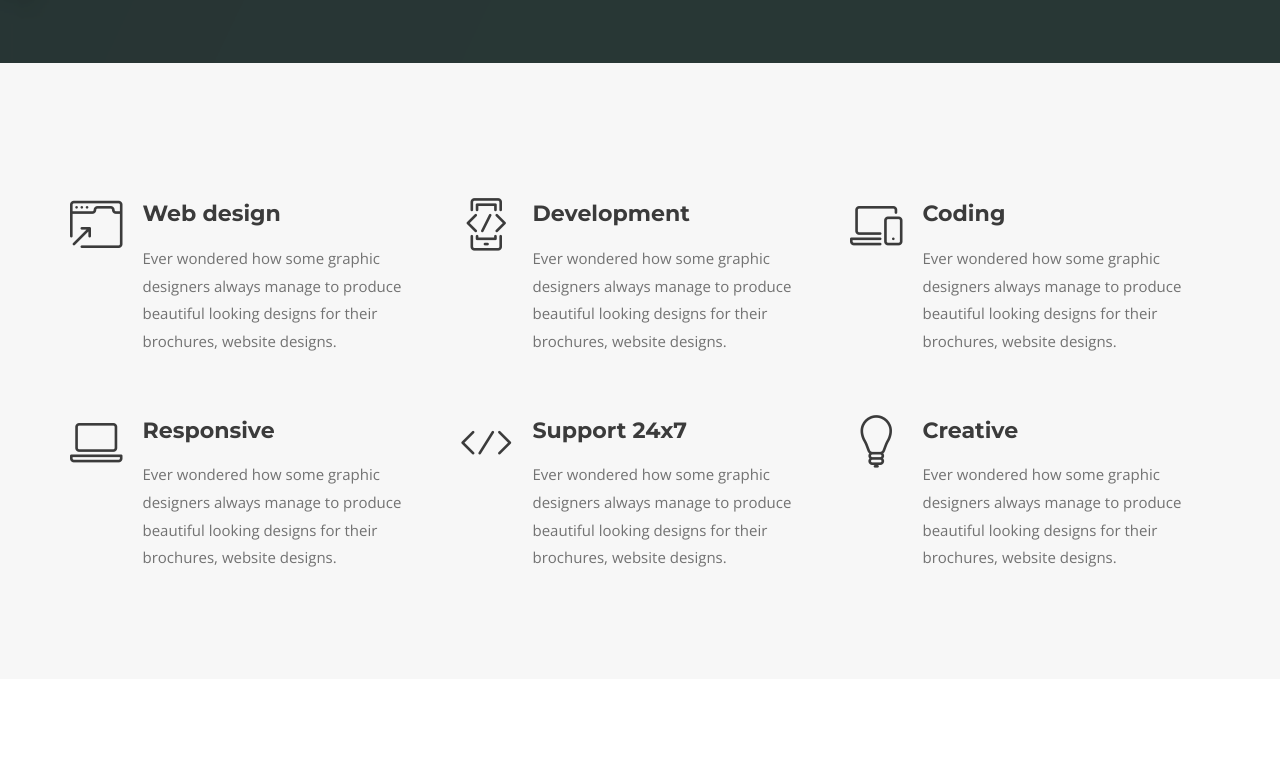
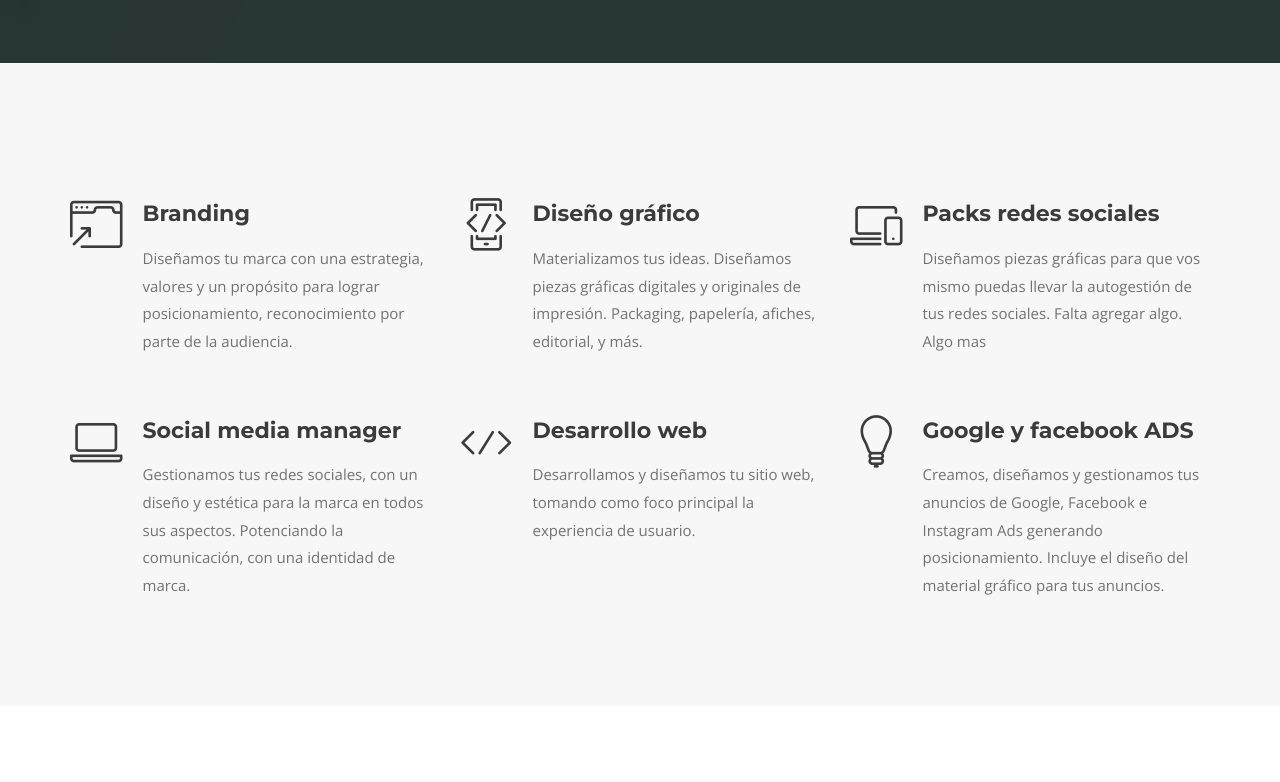
Before and after one commit to belubel5/agenciamkt, a plain HTML site: page dist/html/pages/services2.html in a window 1280 px wide. Shown: the part 562-1344 px from the top of the page. Drawn offline with nearby package versions, Linux system fonts and the light colour scheme; a web font is replaced by a local one.

Commit message:
Arreglo service2.html

```diff
--- a/dist/html/pages/services2.html
+++ b/dist/html/pages/services2.html
@@ -153,45 +153,45 @@
                 <div class="col-base col-feature col-sm-6 col-md-4">
                   <div class="media-left"><i class="icon text-dark icon-new-tab"></i></div>
                   <div class="media-right">
-                    <h5>Web design</h5>
-                    <p>Ever wondered how some graphic designers always manage to produce beautiful looking designs for their brochures, website designs.</p>
+                    <h5>Branding</h5>
+                    <p>Diseñamos tu marca con una estrategia, valores y un propósito para lograr posicionamiento, reconocimiento por parte de la audiencia.</p>
                   </div>
                 </div>
                 <div class="col-base col-feature col-sm-6 col-md-4">
                   <div class="media-left"><i class="icon text-dark icon-smartphone-embed"></i></div>
                   <div class="media-right">
-                    <h5>Development</h5>
-                    <p>Ever wondered how some graphic designers always manage to produce beautiful looking designs for their brochures, website designs.</p>
+                    <h5>Diseño gráfico</h5>
+                    <p>Materializamos tus ideas. Diseñamos piezas gráficas digitales y originales de impresión. Packaging, papelería, afiches, editorial, y más.</p>
                   </div>
                 </div>
                 <div class="clearfix visible-sm"></div>
                 <div class="col-base col-feature col-sm-6 col-md-4">
                   <div class="media-left"><i class="icon text-dark icon-laptop-phone"></i></div>
                   <div class="media-right">
-                    <h5>Coding</h5>
-                    <p>Ever wondered how some graphic designers always manage to produce beautiful looking designs for their brochures, website designs.</p>
+                    <h5>Packs redes sociales</h5>
+                    <p>Diseñamos piezas gráficas para que vos mismo puedas llevar la autogestión de tus redes sociales. Falta agregar algo. Algo mas</p>
                   </div>
                 </div>
                 <div class="col-base col-feature col-sm-6 col-md-4">
                   <div class="media-left"><i class="icon text-dark icon-laptop"></i></div>
                   <div class="media-right">
-                    <h5>Responsive</h5>
-                    <p>Ever wondered how some graphic designers always manage to produce beautiful looking designs for their brochures, website designs.</p>
+                    <h5>Social media manager</h5>
+                    <p>Gestionamos tus redes sociales, con un diseño y estética para la marca en todos sus aspectos. Potenciando la comunicación, con una identidad de marca.</p>
                   </div>
                 </div>
                 <div class="col-base col-feature col-sm-6 col-md-4">
                   <div class="media-left"><i class="icon text-dark icon-code"></i></div>
                   <div class="media-right">
-                    <h5>Support 24x7</h5>
-                    <p>Ever wondered how some graphic designers always manage to produce beautiful looking designs for their brochures, website designs.</p>
+                    <h5>Desarrollo web</h5>
+                    <p>Desarrollamos y diseñamos tu sitio web, tomando como foco principal la experiencia de usuario.</p>
                   </div>
                 </div>
                 <div class="clearfix visible-sm"></div>
                 <div class="col-base col-feature col-sm-6 col-md-4">
                   <div class="media-left"><i class="icon text-dark icon-lamp"></i></div>
                   <div class="media-right">
-                    <h5>Creative</h5>
-                    <p>Ever wondered how some graphic designers always manage to produce beautiful looking designs for their brochures, website designs.</p>
+                    <h5>Google y facebook ADS</h5>
+                    <p>Creamos, diseñamos y gestionamos tus anuncios de Google, Facebook e Instagram Ads generando posicionamiento. Incluye el diseño del material gráfico para tus anuncios.</p>
                   </div>
                 </div>
               </div>
```
